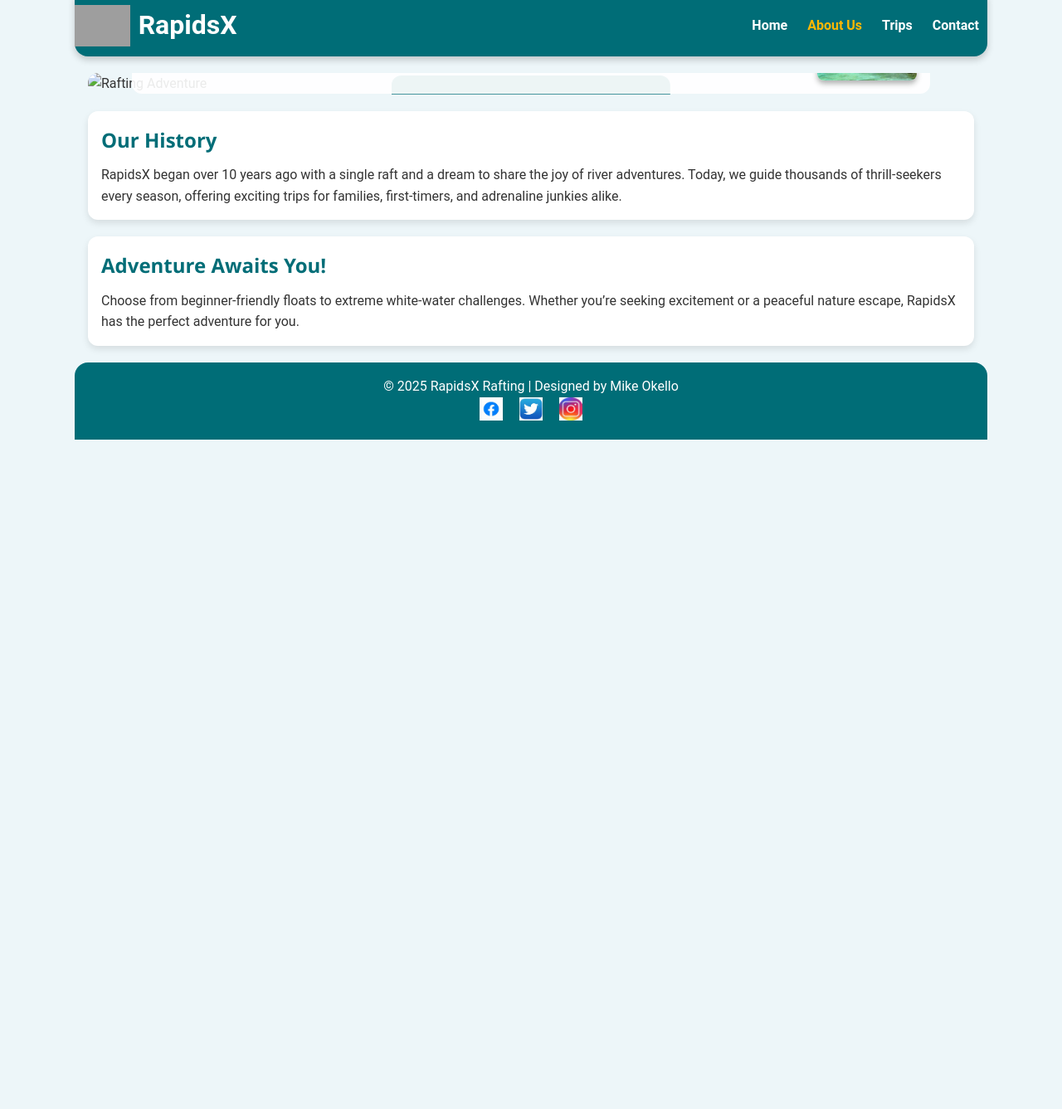
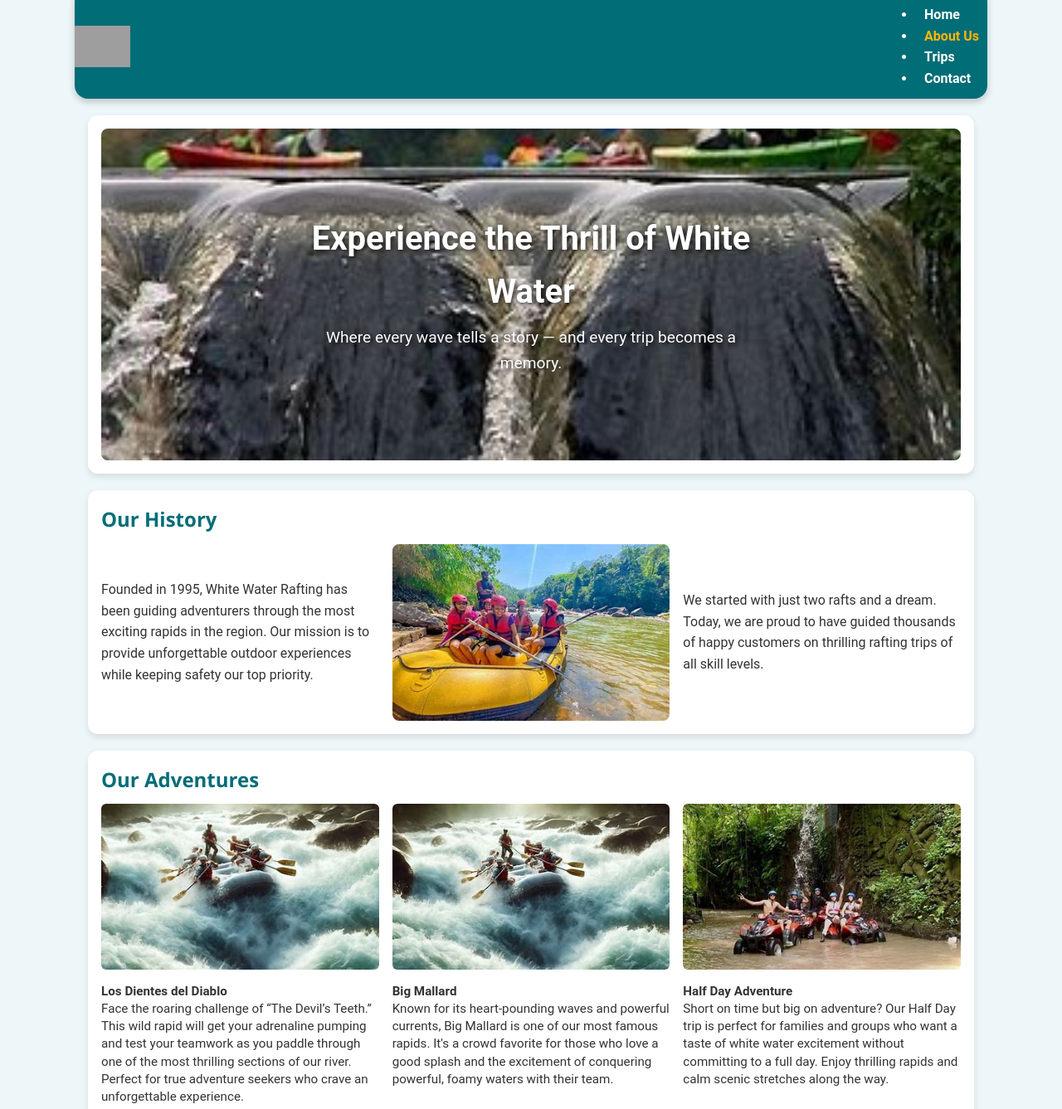
Before and after one commit to mikeokello/wdd130, a plain HTML site: page wwr/about.html in a window 1280 px wide. Shown: the part 7-1344 px from the top of the page at 83% size. Before the commit the page ends 800 px from the top, so only its background shows below. Drawn offline with Linux system fonts and the light colour scheme; grey boxes are pictures that could not be loaded.

Commit message:
week04 assignment

```diff
--- a/wwr/about.html
+++ b/wwr/about.html
@@ -3,60 +3,87 @@
 <head>
   <meta charset="UTF-8">
   <meta name="viewport" content="width=device-width, initial-scale=1.0">
-    <meta name="description" content="RapidsX Rafting – Your ultimate white water rafting adventure! Discover our mission, history, and exciting adventures.">
-    <meta name="author" content="Mike Okello">
-    <title>About Us | RapidsX Rafting</title>
+  <title>About Us | White Water Rafting</title>
   <link rel="stylesheet" href="styles/rafting.css">
 </head>
 <body>
+  <!-- Header Section -->
   <header>
     <div class="logo">
-            <img src="images/logo.png" alt="RapidsX Rafting Logo">
-            <h1>RapidsX</h1>
+      <img src="images/logo.png" alt="White Water Rafting Logo">
     </div>
     <nav>
-            <a href="index.html">Home</a>
-            <a href="about.html" class="active">About Us</a>
-            <a href="trips.html">Trips</a>
-            <a href="contact.html">Contact</a>
+      <ul>
+        <li><a href="index.html">Home</a></li>
+        <li><a href="about.html" class="active">About Us</a></li>
+        <li><a href="trips.html">Trips</a></li>
+        <li><a href="contact.html">Contact</a></li>
+      </ul>
     </nav>
   </header>
 
+  <!-- Main Content -->
   <main>
-        <!-- Hero Section -->
-        <div class="hero">
-            <img src="images/hero.jpeg" alt="Rafting Adventure">
-            <div class="overlay">
-                <h2>Welcome to RapidsX</h2>
-                <p>Where Adventure Meets Nature</p>
+    <!-- Hero / Intro Section -->
+    <section class="hero">
+      <img src="images/hero2.jpeg" alt="Rafting Adventure">
+      <div class="hero-text">
+        <h1>Experience the Thrill of White Water</h1>
+        <p>Where every wave tells a story — and every trip becomes a memory.</p>
       </div>
-            <article class="intro-card">
-                <img src="images/hayyp_client.jpeg" alt="Happy Client">
-                <p>At RapidsX, we believe adventure brings people closer together. Our mission is to provide thrilling, safe, and unforgettable rafting experiences. With world-class guides and breathtaking river routes, every trip is an adventure you’ll never forget!</p>
-            </article>
-        </div>
+    </section>
 
     <!-- History Section -->
-        <section class="fade-in">
+    <section class="history">
       <h2>Our History</h2>
-            <p>RapidsX began over 10 years ago with a single raft and a dream to share the joy of river adventures. Today, we guide thousands of thrill-seekers every season, offering exciting trips for families, first-timers, and adrenaline junkies alike.</p>
+      <div class="history-layout">
+        <p>Founded in 1995, White Water Rafting has been guiding adventurers through the most exciting rapids in the region. Our mission is to provide unforgettable outdoor experiences while keeping safety our top priority.</p>
+        <img src="images/adventure7.jpeg" alt="Company History Image">
+        <p>We started with just two rafts and a dream. Today, we are proud to have guided thousands of happy customers on thrilling rafting trips of all skill levels.</p>
+      </div>
     </section>
 
-        <!-- Adventure Section -->
-        <section class="fade-in">
-            <h2>Adventure Awaits You!</h2>
-            <p>Choose from beginner-friendly floats to extreme white-water challenges. Whether you’re seeking excitement or a peaceful nature escape, RapidsX has the perfect adventure for you.</p>
+    <!-- Adventures Section -->
+    <section class="adventures">
+      <h2>Our Adventures</h2>
+      <div class="adventure-gallery">
+        <figure>
+          <img src="images/adventure1.jpeg" alt="Los Dientes del Diablo Rapids">
+          <figcaption><strong>Los Dientes del Diablo</strong><br>Face the roaring challenge of “The Devil’s Teeth.” This wild rapid will get your adrenaline pumping and test your teamwork as you paddle through one of the most thrilling sections of our river. Perfect for true adventure seekers who crave an unforgettable experience.</figcaption>
+        </figure>
+        <figure>
+          <img src="images/adventure2.jpeg" alt="Big Mallard Rapids">
+          <figcaption><strong>Big Mallard</strong><br>Known for its heart-pounding waves and powerful currents, Big Mallard is one of our most famous rapids. It's a crowd favorite for those who love a good splash and the excitement of conquering powerful, foamy waters with their team.</figcaption>
+        </figure>
+        <figure>
+          <img src="images/adventure3.jpeg" alt="Half Day Rafting">
+          <figcaption><strong>Half Day Adventure</strong><br>Short on time but big on adventure? Our Half Day trip is perfect for families and groups who want a taste of white water excitement without committing to a full day. Enjoy thrilling rapids and calm scenic stretches along the way.</figcaption>
+        </figure>
+        <figure>
+          <img src="images/adventure4.jpeg" alt="Full Day Rafting">
+          <figcaption><strong>Full Day Adventure</strong><br>Spend the whole day exploring the river’s twists and turns, stopping for riverside snacks and incredible photo moments. This trip offers the perfect balance of thrill, fun, and time to truly connect with nature.</figcaption>
+        </figure>
+        <figure>
+          <img src="images/hero1.jpeg" alt="Sunset Float">
+          <figcaption><strong>Sunset Float</strong><br>End your day with a peaceful float down the river as the sun paints the sky. This is the ultimate relaxing trip for those who want a gentle ride, stunning scenery, and time to soak in the beauty of nature.</figcaption>
+        </figure>
+      </div>
     </section>
   </main>
 
+  <!-- Footer Section -->
   <footer>
-        <div class="footer-content">
-            <p>&copy; 2025 RapidsX Rafting | Designed by Mike Okello</p>
-            <div class="socialmedia">
-                <a href="https://facebook.com" target="_blank"><img src="images/facebook.jpeg" alt="Facebook"></a>
-                <a href="https://twitter.com" target="_blank"><img src="images/twiter.jpeg" alt="Twitter"></a>
-                <a href="https://instagram.com" target="_blank"><img src="images/instagram.jpeg" alt="Instagram"></a>
-            </div>
+    <p>&copy; 2025 White Water Rafting | Mike Okello</p>
+    <div class="social">
+      <a href="https://facebook.com" target="_blank">
+        <img src="images/facebook.jpeg" alt="Facebook">
+      </a>
+      <a href="https://twitter.com" target="_blank">
+        <img src="images/twiter.jpeg" alt="Twitter">
+      </a>
+      <a href="https://instagram.com" target="_blank">
+        <img src="images/instagram.jpeg" alt="Instagram">
+      </a>
     </div>
   </footer>
 </body>
--- a/wwr/styles/rafting.css
+++ b/wwr/styles/rafting.css
@@ -189,3 +189,75 @@ footer {
         width: 80px;
     }
 }
+/* === ABOUT PAGE STYLES === */
+
+/* Hero Section with Overlay Text */
+.hero {
+  position: relative;
+  text-align: center;
+}
+.hero img {
+  width: 100%;
+  height: 400px;
+  object-fit: cover;
+  display: block;
+  border-radius: 8px;
+}
+.hero-text {
+  position: absolute;
+  top: 50%;
+  left: 50%;
+  transform: translate(-50%, -50%);
+  color: white;
+  text-shadow: 2px 2px 6px rgba(0, 0, 0, 0.8);
+}
+.hero-text h1 {
+  font-size: 2.5rem;
+  margin: 0;
+}
+.hero-text p {
+  font-size: 1.2rem;
+  margin-top: 0.5rem;
+}
+
+/* History Layout */
+.history-layout {
+  display: grid;
+  grid-template-columns: 1fr 1fr 1fr;
+  gap: 1rem;
+  align-items: center;
+}
+.history img {
+  width: 100%;
+  border-radius: 8px;
+}
+
+/* Adventure Gallery */
+.adventure-gallery {
+  display: grid;
+  grid-template-columns: repeat(auto-fit, minmax(250px, 1fr));
+  gap: 1rem;
+}
+.adventure-gallery img {
+  width: 100%;
+  height: 200px;
+  object-fit: cover;
+  border-radius: 6px;
+}
+.adventure-gallery figcaption {
+  font-size: 0.95rem;
+  line-height: 1.4;
+  margin-top: 0.5rem;
+}
+
+/* Footer Social Icons */
+footer .social {
+  display: flex;
+  gap: 0.5rem;
+  justify-content: flex-end;
+}
+footer .social img {
+  width: 30px;
+  height: 30px;
+  object-fit: contain;
+}
```
Also changed, not shown: wwr/index.html (added, +63 -0 lines), wwr/images/adventure1.jpeg (added), wwr/images/adventure2.jpeg (added), wwr/images/adventure3.jpeg (added), wwr/images/adventure4.jpeg (added), wwr/images/adventure5.jpeg (added), wwr/images/adventure6.jpeg (added), wwr/images/adventure7.jpeg (added), wwr/images/hero1.jpeg (added), wwr/images/hero2.jpeg (added). Lines whose indentation alone changed are shown as unchanged.
